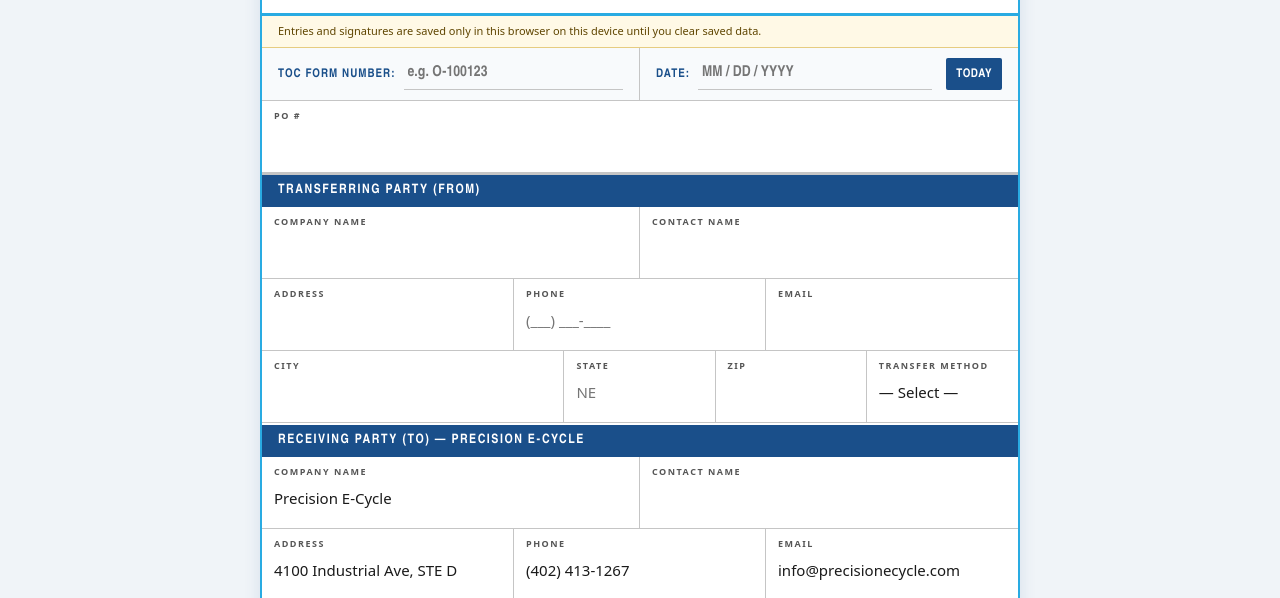
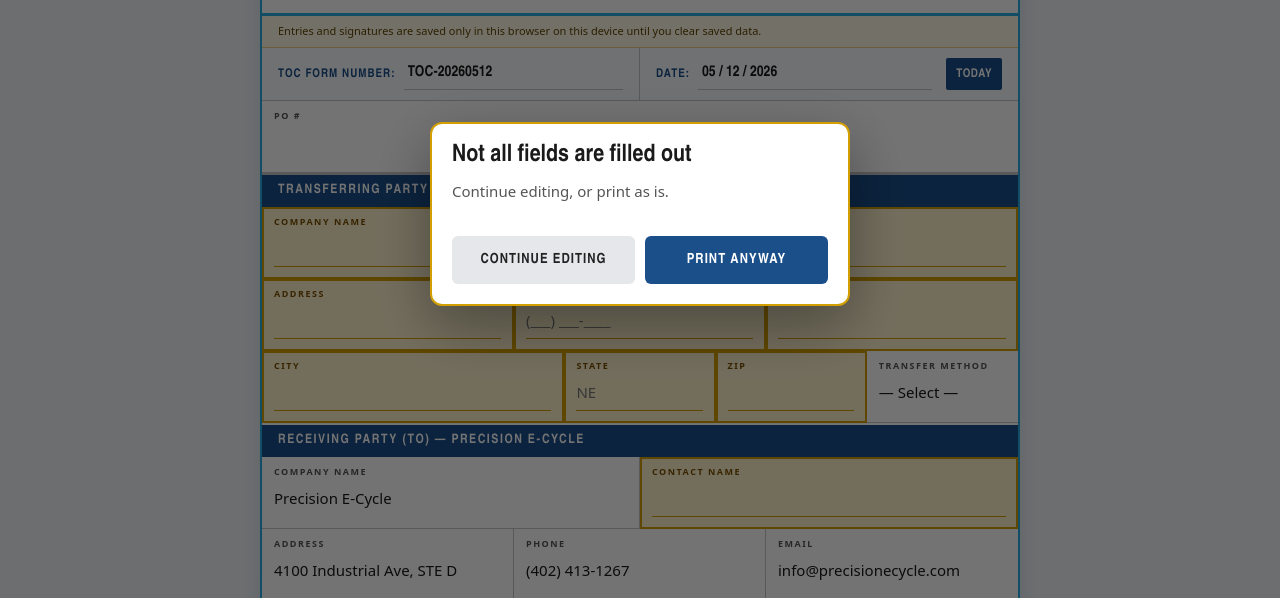
Before and after one commit to Ilya-Shulyak-AI/pec-transfer-of-custody-and-drop-off-forms, a website: page index.html in a window 1280 px wide. Both pictures are taken after a click on the button "🖨 PRINT". Shown: the part 186-784 px from the top of the page. Drawn offline with Linux system fonts and the light colour scheme.

Commit message:
Fix print validation warning flow

```diff
--- a/app.js
+++ b/app.js
@@ -105,6 +105,14 @@
     requiredRadioGroups: { dataDestruction: 'Data Destruction Required', certificateRequired: 'Certificate Required' }
   };
 
+  const APP = {
+    ...CONFIG,
+    storageKey: CONFIG.storage.formKey,
+    oldStorageKeys: CONFIG.storage.oldFormKeys,
+    signatureKeyPrefix: CONFIG.storage.signatureKeyPrefix,
+    payloadVersion: CONFIG.storage.payloadVersion
+  };
+
   const state = { sigCanvas: null, sigCtx: null, isSigning: false, hasMark: false, activeSig: '1', activePointerId: null, signatureStorageFailed: false };
   const $ = (id) => document.getElementById(id);
   const $$ = (selector, root = document) => Array.from(root.querySelectorAll(selector));
@@ -136,6 +144,18 @@
   function hideStorageWarning() { const el = $('storageWarning'); if (el) el.classList.remove('show'); }
   function formatDate() { const n = new Date(); return String(n.getMonth() + 1).padStart(2, '0') + ' / ' + String(n.getDate()).padStart(2, '0') + ' / ' + n.getFullYear(); }
   function formatDateCompact() { return formatDate().replace(/\s/g, ''); }
+  function normalizeDateValue(value) { return String(value || '').replace(/\s+/g, ''); }
+  function isValidFormattedDate(value) {
+    const normalized = normalizeDateValue(value);
+    const match = /^(0[1-9]|1[0-2])\/(0[1-9]|[12]\d|3[01])\/(\d{4})$/.exec(normalized);
+    if (!match) return false;
+    const month = Number(match[1]);
+    const day = Number(match[2]);
+    const year = Number(match[3]);
+    const date = new Date(year, month - 1, day);
+    return date.getFullYear() === year && date.getMonth() === month - 1 && date.getDate() === day;
+  }
+  function formatDateInputValue(value) { return normalizeDateValue(value); }
   function setTodayAllDates() { const today = formatDate(); APP.dateFields.forEach((id) => { const el = $(id); if (el) el.value = today; }); saveToStorage(); }
   function getSignatureDateFieldId(signatureId) { const id = String(signatureId); if (id === '1') return 'transferSignatureDate'; if (id === '2') return 'receiverSignatureDate'; return ''; }
   function stampSignatureDate(signatureId) { const targetId = getSignatureDateFieldId(signatureId); const el = targetId ? $(targetId) : null; if (el && !String(el.value || '').trim()) el.value = formatDateCompact(); }
@@ -144,6 +164,10 @@
   function formatManualWeightValue(value) { const digits = value.replace(/\D/g, ''); return digits ? Number(digits).toLocaleString('en-US') : ''; }
   function normalizeStateValue(value) { return value.toUpperCase().replace(/[^A-Z]/g, '').slice(0, 2); }
   function setValidity(el, message) { if (!el || typeof el.setCustomValidity !== 'function') return; el.setCustomValidity(message || ''); }
+  function ensureTocFormNumber() {
+    const el = $(APP.ids.tocFormNumber);
+    if (el && !String(el.value || '').trim()) el.value = 'TOC-' + new Date().toISOString().slice(0, 10).replace(/-/g, '');
+  }
   function getRadioGroupValue(name) { const selected = document.querySelector(`input[name="${name}"]:checked`); return selected ? selected.value : ''; }
   function setRadioGroupValue(name, value) { $$(`input[name="${name}"]`).forEach((el) => { el.checked = el.value === value; }); }
   function findFieldContainer(el) { return el?.closest('.fld, .meta-item'); }
@@ -166,7 +190,7 @@
     const value = String(el.value || '').trim();
     if (!value) return false;
     if (el.dataset.format === 'state') return !APP.states.includes(value.toUpperCase());
-    if (el.dataset.format === 'date') return !/^(0[1-9]|1[0-2])\/(0[1-9]|[12]\d|3[01])\/\d{4}$/.test(value);
+    if (el.dataset.format === 'date') return !isValidFormattedDate(value);
     if (el.type === 'email') return !/^[^\s@]+@[^\s@]+\.[^\s@]+$/.test(value);
     if (el.type === 'tel') {
       const digits = value.replace(/\D/g, '');
@@ -177,8 +201,9 @@
     return false;
   }
   function validateRequiredRadioGroups(mark = false) { const missing = []; Object.entries(APP.requiredRadioGroups).forEach(([groupName, label]) => { const checked = Boolean(getRadioGroupValue(groupName)); if (!checked) missing.push(label); if (mark) $$(`input[name="${groupName}"]`).forEach((el) => markField(el, !checked)); }); return missing; }
-  function validateField(el, mark = false) { if (!el || !el.id) return true; const missing = isEmptyExpectedField(el); const invalid = fieldHasInvalidValue(el); const message = APP.dateFields.includes(el.id) && invalid ? 'Use MM/DD/YYYY.' : 'Please check this field.'; setValidity(el, invalid ? message : ''); if (mark) markField(el, missing || invalid); return !missing && !invalid; }
+  function validateField(el, mark = false) { if (!el || !el.id) return true; const missing = isEmptyRequiredField(el); const invalid = fieldHasInvalidValue(el); const message = APP.dateFields.includes(el.id) && invalid ? 'Use MM/DD/YYYY.' : 'Please check this field.'; setValidity(el, invalid ? message : ''); if (mark) markField(el, missing || invalid); return !missing && !invalid; }
   function validateAllFields(mark = false) { if (mark) clearMissingHighlights(); const fieldResults = getSaveFields().map((el) => validateField(el, mark)); const missingRadioGroups = validateRequiredRadioGroups(mark); const missingSignatures = markSignatureBoxes(mark); return { isValid: fieldResults.every(Boolean) && missingRadioGroups.length === 0 && missingSignatures.length === 0, missingRadioGroups, missingSignatures }; }
+  function validateConditionalFieldsForController(controllerId, mark = false) { APP.conditionalRequiredFields.filter((rule) => rule.controllerId === controllerId).forEach((rule) => validateField($(rule.fieldId), mark)); }
   function showValidationBanner() { return; }
   function hideValidationBanner() { return; }
   function getFocusableElements(container) { return $$('a[href], button:not([disabled]), textarea:not([disabled]), input:not([disabled]), select:not([disabled]), [tabindex]:not([tabindex="-1"])', container).filter((el) => !el.hidden && el.offsetParent !== null); }
@@ -195,7 +220,6 @@
   function toggleOtherForSelect(select) { const wrapId = select.dataset.otherTarget; if (!wrapId) return; const wrap = $(wrapId); if (!wrap) return; const show = select.value === 'Other'; wrap.style.display = show ? 'block' : 'none'; const input = wrap.querySelector('input'); if (!show && input) { input.value = ''; setValidity(input, ''); markField(input, false); } }
   function syncReceiverPhone() { const selectedContact = $('receivedBy')?.value || ''; const phone = $('receiverPhone'); if (!phone) return; const knownPhone = APP.receiverPhoneByContact[selectedContact]; if (knownPhone) { phone.value = knownPhone; phone.readOnly = true; } else if (selectedContact === 'Other') { if (phone.value === APP.defaultReceiverPhone || Object.values(APP.receiverPhoneByContact).includes(phone.value)) phone.value = ''; phone.readOnly = false; } else { phone.value = APP.defaultReceiverPhone; phone.readOnly = true; } findFieldContainer(phone)?.classList.toggle('pre-fill', phone.readOnly); setValidity(phone, ''); markField(phone, false); }
   function toggleAllOtherFields() { $$('select[data-other-target]').forEach(toggleOtherForSelect); }
-  function applyReceiverContactWorkflow(options = {}) { const contact = $('receiverContactName'); const phone = $('receiverPhone'); if (!contact || !phone) return; phone.readOnly = false; if (contact.value === APP.receiverContacts.ilya.name) phone.value = APP.receiverContacts.ilya.phone; if ((contact.value === 'Other' || contact.value === '') && options.clearPhone) phone.value = ''; if (phone.dataset.format) formatFieldValue(phone); validateField(phone, false); }
   function populateStateOptions() { const list = $('stateOptions'); if (!list || list.children.length) return; APP.states.forEach((stateAbbr) => { const option = document.createElement('option'); option.value = stateAbbr; list.appendChild(option); }); }
   function populateWeightOptions() { const select = $('estimatedWeight'); if (!select || select.dataset.populated === 'true') return; for (let weight = 100; weight <= 10000; weight += 100) { const value = weight.toLocaleString('en-US') + ' lbs'; const option = document.createElement('option'); option.value = value; option.textContent = value; select.appendChild(option); } const other = document.createElement('option'); other.value = 'Other'; other.textContent = 'Other'; select.appendChild(other); select.dataset.populated = 'true'; }
   function getSaveFields() { return $$('[data-save="true"]').filter((el) => el.id); }
--- a/index.html
+++ b/index.html
@@ -498,13 +498,13 @@
     aria-labelledby="printWarningTitle"
   >
     <div class="print-warning-card">
-      <div class="print-warning-title" id="printWarningTitle">Some fields are not filled out</div>
+      <div class="print-warning-title" id="printWarningTitle">Not all fields are filled out</div>
       <div class="print-warning-body">
-        You can continue filling out the form, or print it with the information currently entered.
+        Continue editing, or print as is.
       </div>
       <div class="print-warning-actions">
         <button type="button" class="print-warning-secondary" data-action="continue-editing">
-          Continue Filling Out
+          Continue Editing
         </button>
         <button type="button" class="print-warning-primary" data-action="force-print">
           Print Anyway
--- a/print.css
+++ b/print.css
@@ -49,6 +49,26 @@
 .storage-warning,
 .local-data-note { display:none!important; }
 
+
+.field-missing,
+.fld.field-missing,
+.meta-item.field-missing,
+.sig-canvas-wrap.field-missing {
+  background:transparent!important;
+  outline:0!important;
+}
+
+.fld.field-missing label,
+.meta-item.field-missing .meta-label {
+  color:inherit!important;
+}
+
+.fld.field-missing input,
+.fld.field-missing select,
+.meta-item.field-missing input {
+  border-bottom-color:transparent!important;
+}
+
 .page {
   width:8.5in!important;
   height:11in!important;
```
